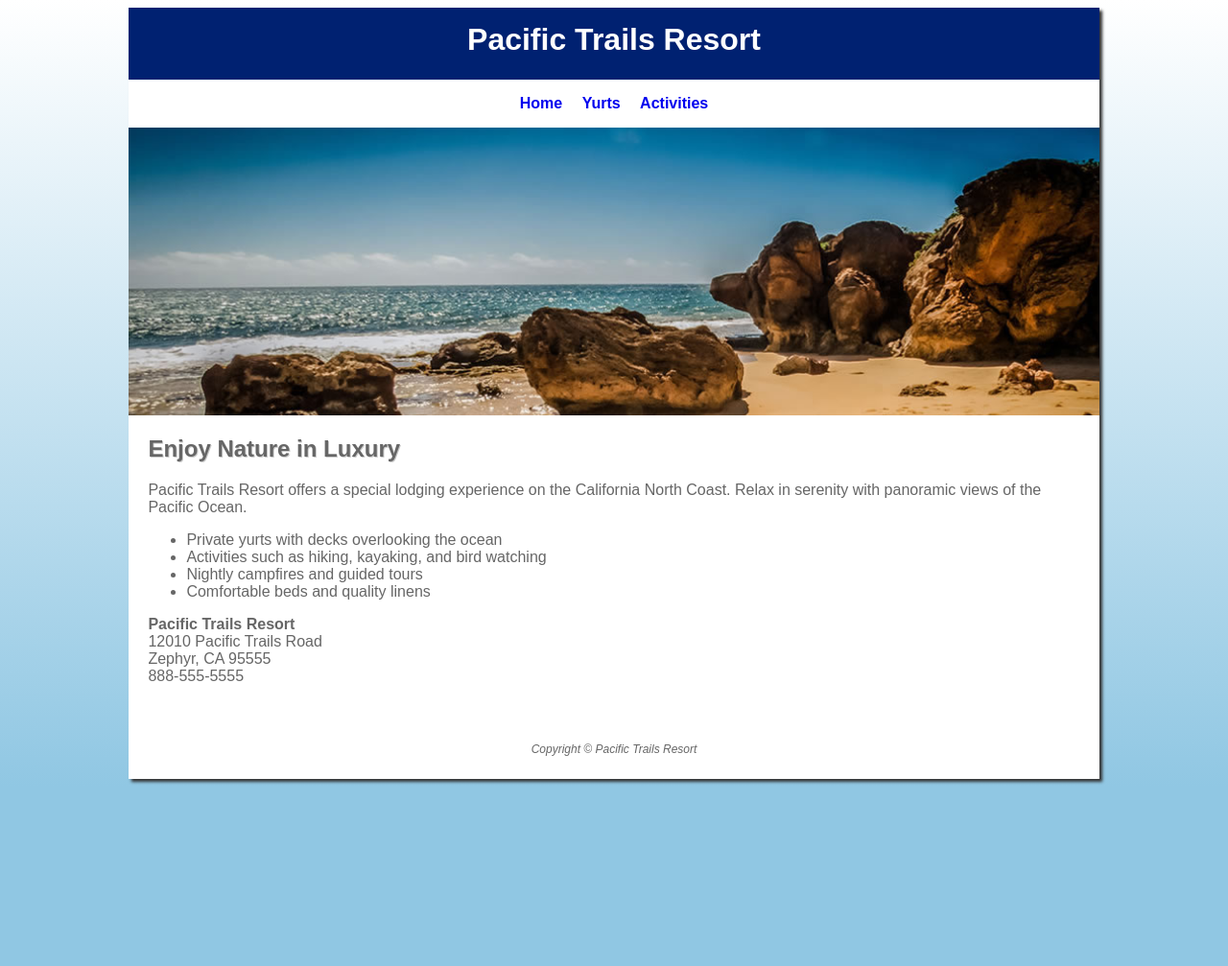
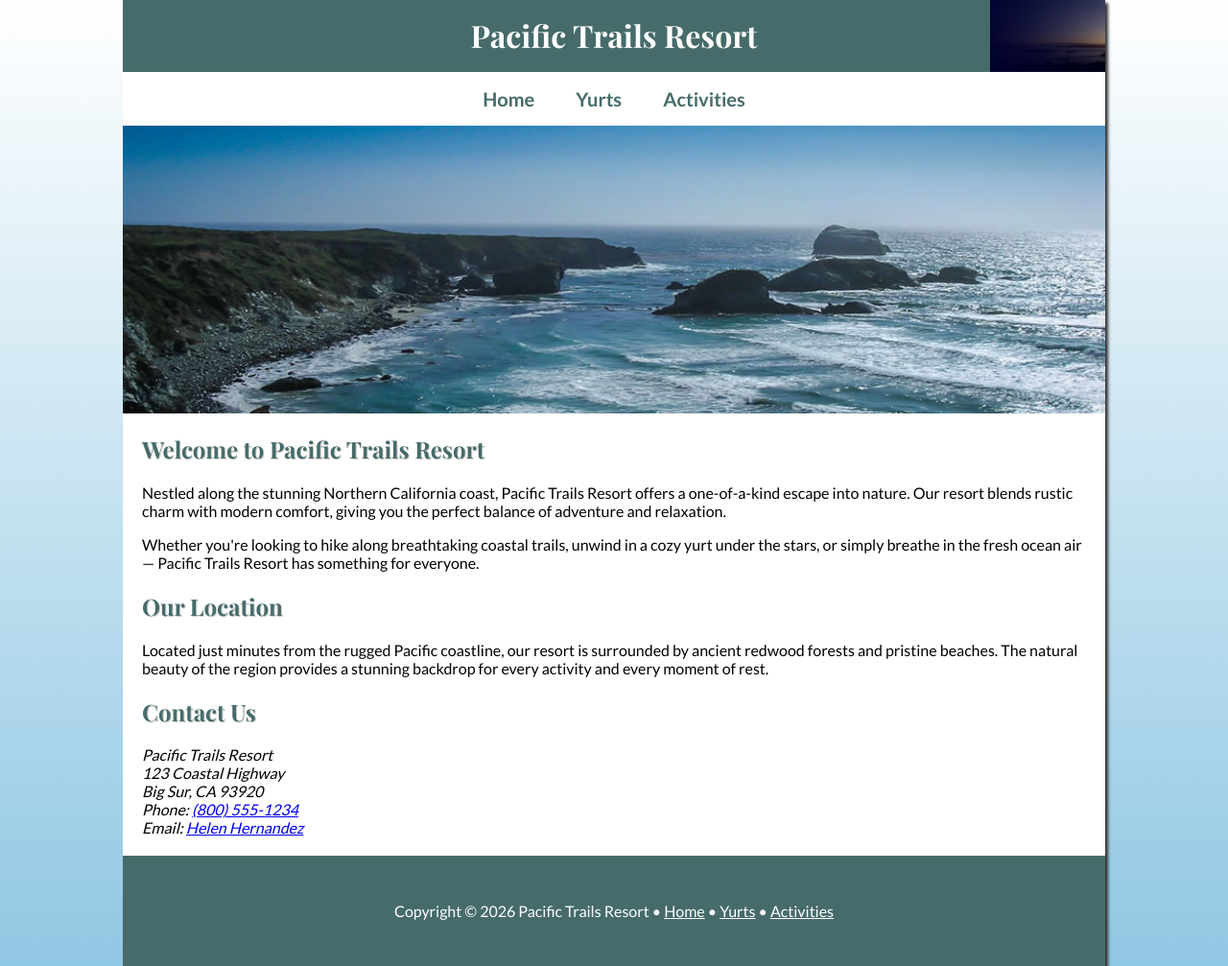
Before and after one commit to helenraye88-blip/webd152, a plain HTML site: page chapter6/ch6pacific/index.html in a window 1280 px wide. Shown: the whole page at 96% size. Before the commit the page ends 820 px from the top, so only its background shows below. Drawn offline with nearby package versions, Linux system fonts and the light colour scheme.

Commit message:
Add files via upload

```diff
--- a/chapter6/ch6pacific/index.html
+++ b/chapter6/ch6pacific/index.html
@@ -1,53 +1,46 @@
 <!DOCTYPE html>
 <html lang="en">
 <head>
-  <meta charset="utf-8">
+  <meta charset="UTF-8">
+  <meta name="viewport" content="width=device-width, initial-scale=1.0">
   <title>Pacific Trails Resort</title>
+  <link rel="shortcut icon" href="favicon.ico">
   <link rel="stylesheet" href="pacific.css">
 </head>
-
 <body>
   <div id="wrapper">
-
     <header>
       <h1>Pacific Trails Resort</h1>
+      <img id="sunset-corner" src="images/sunset.jpg" alt="Pacific sunset">
     </header>
-
     <nav>
       <a href="index.html">Home</a>
       <a href="yurts.html">Yurts</a>
       <a href="activities.html">Activities</a>
     </nav>
-
     <div id="homehero"></div>
-
     <main>
-      <h2>Enjoy Nature in Luxury</h2>
-
-      <p>
-        Pacific Trails Resort offers a special lodging experience on the California North Coast.
-        Relax in serenity with panoramic views of the Pacific Ocean.
+      <h2>Welcome to Pacific Trails Resort</h2>
+      <p>Nestled along the stunning Northern California coast, Pacific Trails Resort offers a one-of-a-kind escape into nature. Our resort blends rustic charm with modern comfort, giving you the perfect balance of adventure and relaxation.</p>
+      <p>Whether you're looking to hike along breathtaking coastal trails, unwind in a cozy yurt under the stars, or simply breathe in the fresh ocean air — Pacific Trails Resort has something for everyone.</p>
+      <h2>Our Location</h2>
+      <p>Located just minutes from the rugged Pacific coastline, our resort is surrounded by ancient redwood forests and pristine beaches. The natural beauty of the region provides a stunning backdrop for every activity and every moment of rest.</p>
+      <h2>Contact Us</h2>
+      <address>
+        Pacific Trails Resort<br>
+        123 Coastal Highway<br>
+        Big Sur, CA 93920<br>
+        Phone: <a href="tel:+18005551234">(800) 555-1234</a><br>
+        Email: <a href="mailto:helenraye88@gmail.com">Helen Hernandez</a>
+      </address>
+    </main>
+    <footer>
+      <p>Copyright &copy; 2026 Pacific Trails Resort &bull;
+        <a href="index.html">Home</a> &bull;
+        <a href="yurts.html">Yurts</a> &bull;
+        <a href="activities.html">Activities</a>
       </p>
-
-      <ul>
-        <li>Private yurts with decks overlooking the ocean</li>
-        <li>Activities such as hiking, kayaking, and bird watching</li>
-        <li>Nightly campfires and guided tours</li>
-        <li>Comfortable beds and quality linens</li>
-      </ul>
-
-      <p>
-        <strong>Pacific Trails Resort</strong><br>
-        12010 Pacific Trails Road<br>
-        Zephyr, CA 95555<br>
-        888-555-5555
-      </p>
-    </main>
-
-    <footer>
-      Copyright © Pacific Trails Resort
     </footer>
-
   </div>
 </body>
 </html>
--- a/chapter6/ch6pacific/pacific.css
+++ b/chapter6/ch6pacific/pacific.css
@@ -1,42 +1,67 @@
+@import url('https://fonts.googleapis.com/css2?family=Playfair+Display:wght@400;700&family=Lato:wght@300;400;700&display=swap');
+
 body {
   background-color: #90C7E3;
-  background-image: linear-gradient(#FFFFFF, #90C7E3);
+  background-image: linear-gradient(white, #90C7E3);
   background-repeat: no-repeat;
-  color: #666666;
-  font-family: Arial, Helvetica, sans-serif;
+  font-family: 'Lato', Georgia, serif;
+  margin: 0;
+  padding: 0;
 }
 
 #wrapper {
-  background-color: #FFFFFF;
-  box-shadow: 3px 3px 3px #333333;
+  background-color: white;
+  box-shadow: 3px 3px 3px #333;
   margin: auto;
   min-width: 960px;
   max-width: 2048px;
   width: 80%;
+  position: relative;
 }
 
 header {
-  background-color: #002171;
-  color: #FFFFFF;
+  background-color: #466B6A;
+  color: white;
   height: 60px;
   padding-top: 15px;
   text-align: center;
+  position: relative;
 }
 
-h1 {
+header h1 {
+  font-family: 'Playfair Display', Georgia, serif;
+  font-size: 2em;
   margin: 0;
+  padding: 0;
+}
+
+#sunset-corner {
+  position: absolute;
+  top: 0;
+  right: 0;
+  width: 120px;
+  height: 75px;
+  object-fit: cover;
 }
 
 nav {
-  background-color: #FFFFFF;
+  background-color: #FFF;
   padding: 1em;
   text-align: center;
 }
 
 nav a {
+  color: #466B6A;
+  font-family: 'Lato', sans-serif;
+  font-size: 1.25em;
+  font-weight: bold;
+  padding: 0 1em;
   text-decoration: none;
-  font-weight: bold;
-  padding: 0.5em;
+}
+
+nav a:hover {
+  color: #90C7E3;
+  text-decoration: underline;
 }
 
 main {
@@ -44,31 +69,40 @@ main {
 }
 
 h2 {
-  text-shadow: 1px 1px #CCCCCC;
+  color: #466B6A;
+  font-family: 'Playfair Display', Georgia, serif;
+  text-shadow: 1px 1px #CCC;
 }
 
 footer {
+  background-color: #466B6A;
+  color: white;
+  font-family: 'Lato', sans-serif;
   padding: 2em;
-  font-size: 75%;
-  font-style: italic;
   text-align: center;
 }
 
-/* Hero images */
+footer a {
+  color: white;
+}
 
-#homehero, #yurthero, #trailhero {
+/* Hero Image Selectors */
+#homehero,
+#yurthero,
+#trailhero {
   background-size: cover;
+  background-position: center;
   height: 18.75rem;
 }
 
 #homehero {
-  background-image: url(images/coast2.jpg);
+  background-image: url("images/coasthero.jpg");
 }
 
 #yurthero {
-  background-image: url(images/yurt.jpg);
+  background-image: url("images/yurthero.jpg");
 }
 
 #trailhero {
-  background-image: url(images/trail.jpg);
+  background-image: url("images/trailhero.jpg");
 }
```
Also changed, not shown: chapter6/ch6pacific/activities.html (+27 -18 lines), chapter6/ch6pacific/yurts.html (+24 -23 lines), chapter6/ch6pacific/favicon.ico (added).
